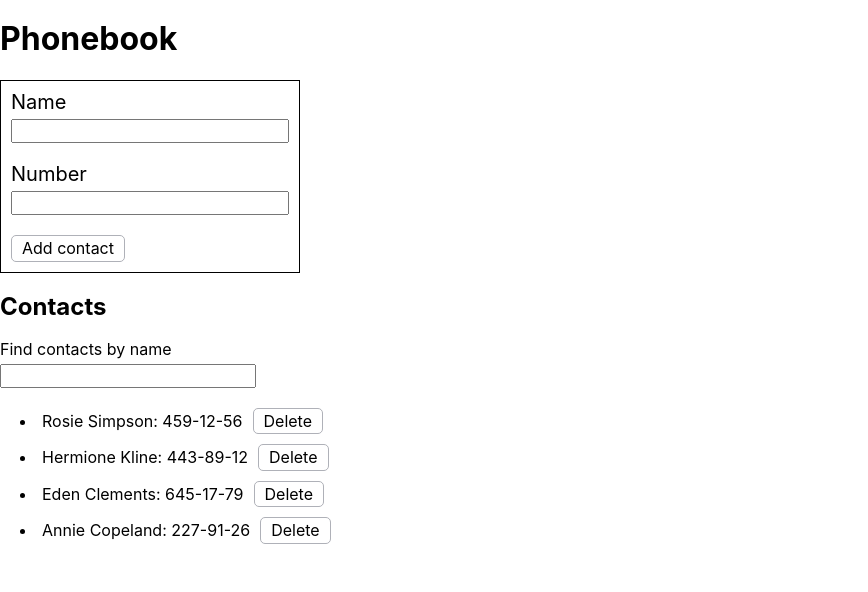
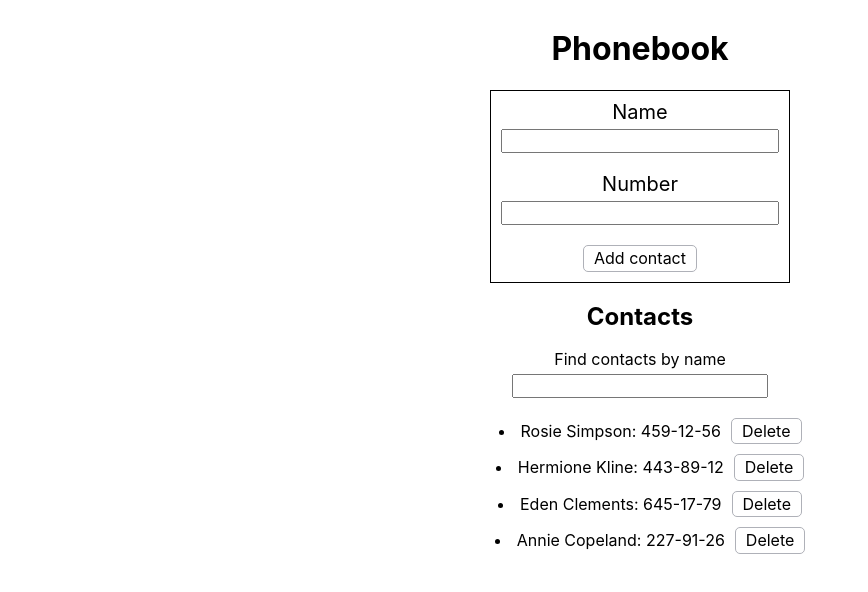
Before and after one commit to TarasKachmar2022/goit-react-hw-02-phonebook, a React (Create React App) app: page / in a window 1280 px wide. Shown: the top 592 px of the page, without its empty margins (0-868 px from the left). Built offline with nearby package versions, Linux system fonts and the light colour scheme.

Commit message:
add Layout styles

```diff
--- a/src/components/Layout/Layout.js
+++ b/src/components/Layout/Layout.js
@@ -1,3 +1,5 @@
+import { Container } from './Layout.styled';
+
 export const Layout = ({ children }) => {
-  return <div>{children}</div>;
+  return <Container>{children}</Container>;
 };
--- /dev/null
+++ b/src/components/Layout/Layout.styled.js
@@ -0,0 +1,9 @@
+import styled from 'styled-components';
+
+export const Container = styled.div`
+  display: flex;
+  flex-direction: column;
+  align-items: center;
+  padding: 10px 16px;
+  text-align: center;
+`;
```
